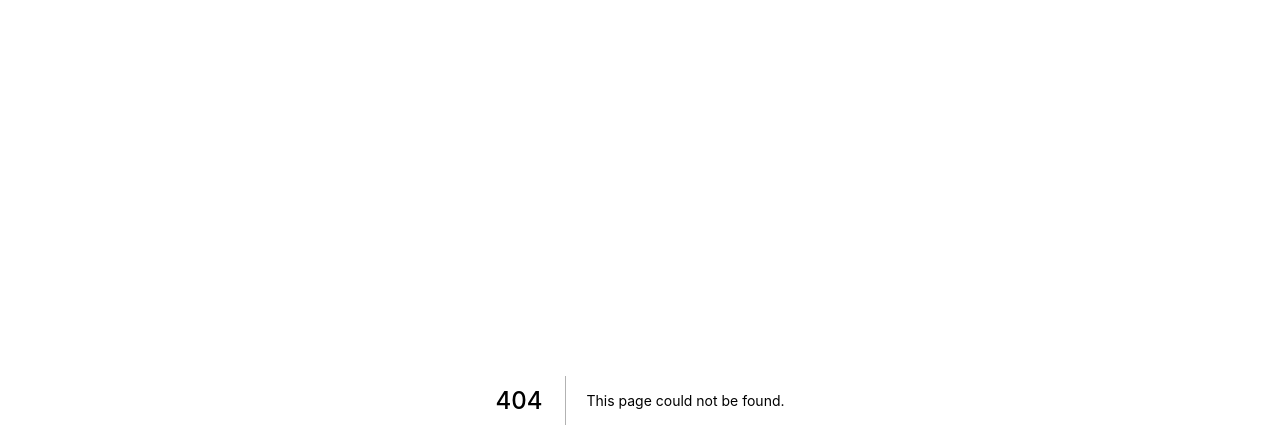
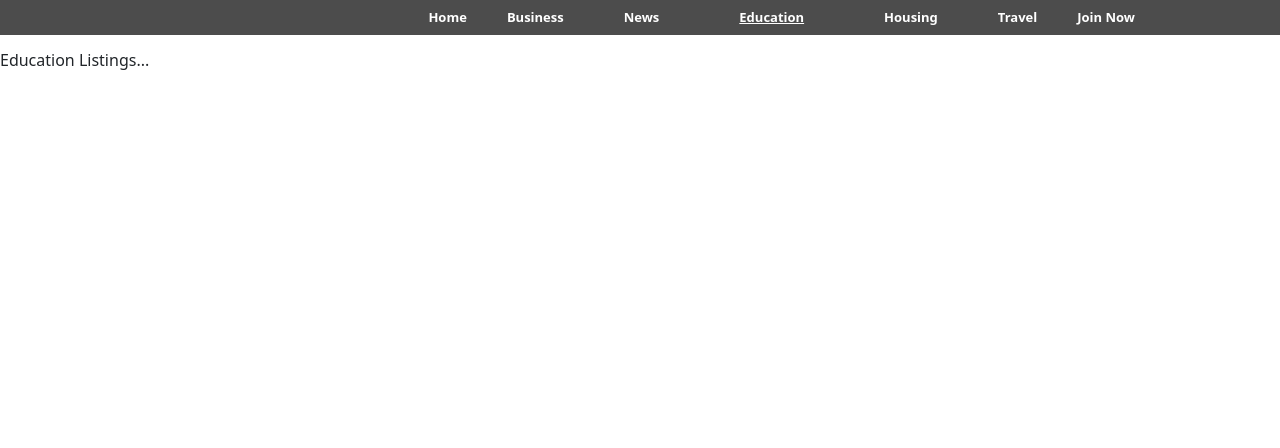
Before and after one commit to caroham29/MyAfroListings, a Next.js app: page /education-listings in a window 1280 px wide. Before the commit this address had no page. Shown: the top 448 px of the page. Built offline with nearby package versions, Linux system fonts and the light colour scheme.

Commit message:
HeaderLinks

```diff
--- a/components/business-listings/business-listings.js
+++ b/components/business-listings/business-listings.js
@@ -4,7 +4,6 @@ import { FontAwesomeIcon } from '@fortawesome/react-fontawesome'
 
 const Business = () => {
 	useEffect(() => {
-		console.log("Don't fix it... ");
 	}, [])
 
 	const profile = () => {
--- /dev/null
+++ b/components/education-listings/education-listings.js
@@ -0,0 +1,25 @@
+import React, { useEffect, useState } from "react";
+import { useRouter } from 'next/router';
+import { FontAwesomeIcon } from '@fortawesome/react-fontawesome'
+
+const EducationListings = () => {
+	useEffect(() => {
+	}, [])
+
+	const profile = () => {
+		console.log(" Profile view ");
+	}
+
+	const halp = () => {
+		console.log(" Help and Support ");
+	}
+
+
+	return (
+		<div className={`my-5`}>
+			Education Listings...
+		</div>
+	)
+}
+
+export default EducationListings
--- a/components/header/header.js
+++ b/components/header/header.js
@@ -10,11 +10,14 @@ const Header = () => {
 	const [hoverItem, setHoverItem] = useState(null);
 	const [showLogin, setShowLogin] = useState(false);
 	useEffect(() => {
-		console.log(router)
 	}, [])
 
 	const home = () => router.push('/');
 	const viewBusiness = () => router.push('/business-listings');
+	const viewEducation = () => router.push('/education-listings');
+	const viewHousing = () => router.push('/housing-listings');
+	const viewTravel = () => router.push('/travel-listings');
+	const viewNews = () => router.push('/news');
 
 	return (
 		<>
@@ -27,7 +30,7 @@ const Header = () => {
 				<div onClick={() => home()} className={`${styles.rightItem} ${router.pathname === '/' ? styles.active  : null}`}>Home</div>
 				<div onClick={() => viewBusiness()} className={`${styles.rightItem} ${router.pathname === '/business-listings' ? styles.active  : null}`}>Business</div>
 				<div className={styles.rightItem} onMouseOver={() => setHoverItem('News')}  onMouseLeave={() => setHoverItem(null)}>
-					<div>News</div>
+					<div onClick={() => viewNews()} className={`${styles.rightItem} ${router.pathname === '/news' ? styles.active  : null}`}>News</div>
 					{hoverItem === "News" && false && (
 					<div className={`${styles.hoverOptionsContainer} border`}>
 						<div>Properties for Rent</div>
@@ -36,7 +39,7 @@ const Header = () => {
 					)}
 				</div>
 				<div className={styles.rightItem} onMouseOver={() => setHoverItem('Education')}  onMouseLeave={() => setHoverItem(null)}>
-					<div>Education</div>
+					<div onClick={() => viewEducation()} className={`${styles.rightItem} ${router.pathname === '/education-listings' ? styles.active  : null}`}>Education</div>
 					{hoverItem === "Education" && false && (
 					<div className={`${styles.hoverOptionsContainer} border`}>
 						<div>Properties for Rent</div>
@@ -45,7 +48,7 @@ const Header = () => {
 					)}
 				</div>
 				<div className={styles.rightItem}  onMouseOver={() => setHoverItem('Housing')}  onMouseLeave={() => setHoverItem(null)}>
-					<div>Housing</div>
+					<div onClick={() => viewHousing()} className={`${styles.rightItem} ${router.pathname === '/housing-listings' ? styles.active  : null}`}>Housing</div>
 					{hoverItem === "Housing" && (
 					<div className={`${styles.hoverOptionsContainer} border`}>
 						<div>Properties for Rent</div>
@@ -53,7 +56,7 @@ const Header = () => {
 					</div>
 					)}
 				</div>
-				<div className={styles.rightItem}>Travel</div>
+				<div onClick={() => viewTravel()} className={`${styles.rightItem} ${router.pathname === '/travel-listings' ? styles.active  : null}`}>Travel</div>
 				<div onClick={() => setShowLogin(true)} className={styles.rightItem}>Join Now</div>
 			</div>
 		</div>
--- a/components/homepage/homepage.js
+++ b/components/homepage/homepage.js
@@ -9,7 +9,6 @@ import styles from "./homepage.module.css";
 
 const Homepage = () => {
 	useEffect(() => {
-			console.log("HERE YEE ")
 	}, [])
 
 	const responseGoogle = (response) => {
--- /dev/null
+++ b/pages/education-listings/index.js
@@ -0,0 +1,11 @@
+import React, { useEffect, useState } from "react";
+import EducationListings from "../../components/education-listings/education-listings";
+import Layout from "../../components/layout/layout";
+
+const Index = () => (
+  <>
+    <Layout></Layout>
+    <EducationListings></EducationListings>
+  </>
+)
+export default Index
```
Also changed, not shown: components/housing-listings/housing-listings.js (added, +26 -0 lines), components/news/news.js (added, +26 -0 lines), components/travel-listings/travel-listings.js (added, +26 -0 lines), pages/housing-listings/index.js (added, +11 -0 lines), pages/news/index.js (added, +11 -0 lines), pages/travel-listings/index.js (added, +11 -0 lines), 2 other files (tests, documents, lock files or other folders).
